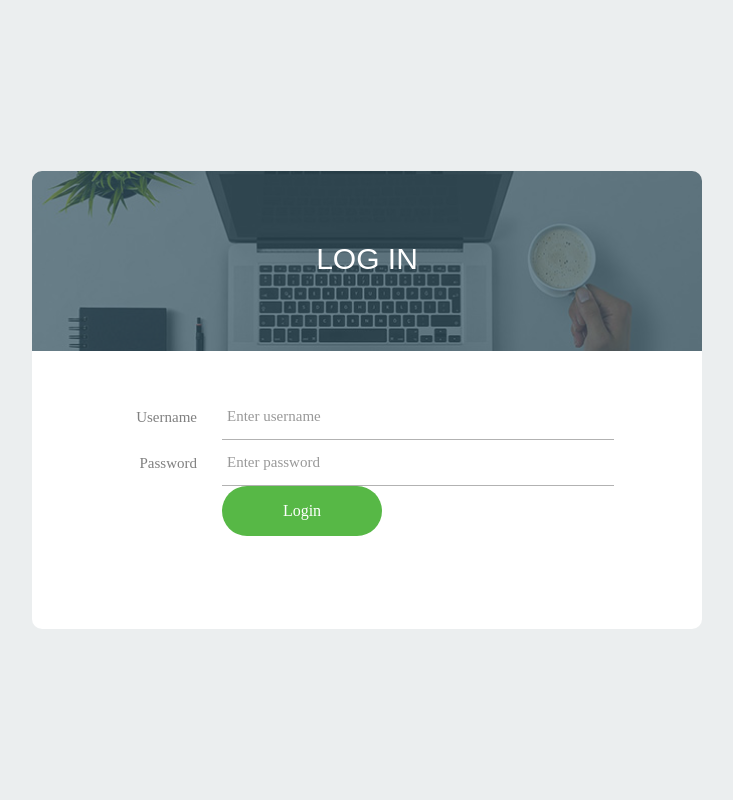
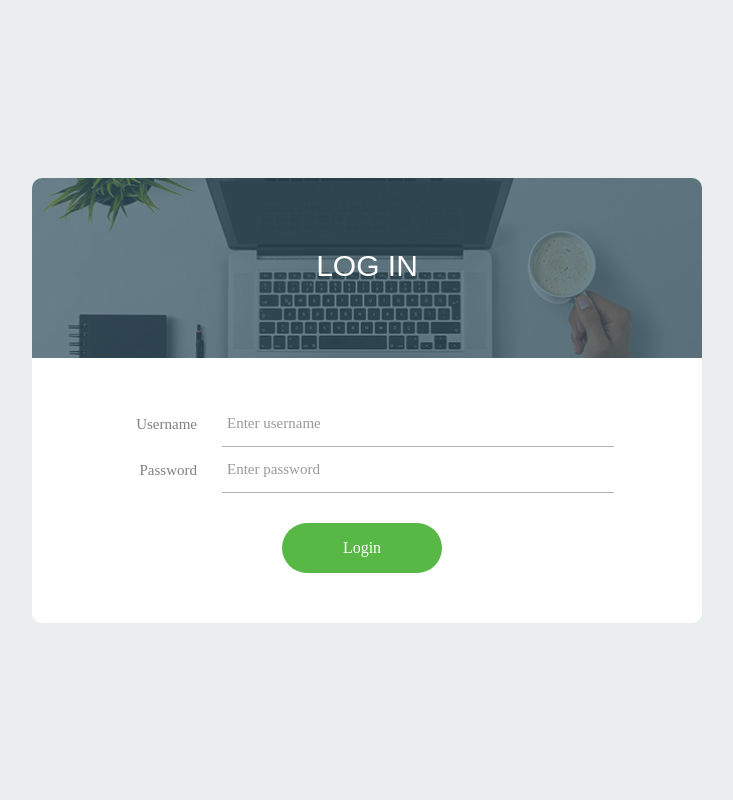
Before and after one commit to cigor99/CloudService, a web app: page /login.html in a window 1280 px wide. Shown: the whole page, without its empty margins (273-1006 px from the left). Run offline with its HTML, style and script files only (its server is not run), Linux system fonts and the light colour scheme; data that the repository does not hold is empty.

Commit message:
Pozicioniranje Login button-a

```diff
--- a/CloudService/WebContent/css/login.css
+++ b/CloudService/WebContent/css/login.css
@@ -126,7 +126,7 @@ button:hover {
   display: flex;
   flex-wrap: wrap;
   justify-content: space-between;
-  padding: 43px 88px 93px 190px;
+  padding: 43px 88px 50px 190px;
 }
 
 .wrap-input {
@@ -211,6 +211,8 @@ input.input-uspas {
   display: -ms-flexbox;
   display: flex;
   flex-wrap: wrap;
+  margin-top: 30px;
+  margin-left: 60px;
 }
 
 .login-form-btn {
```
